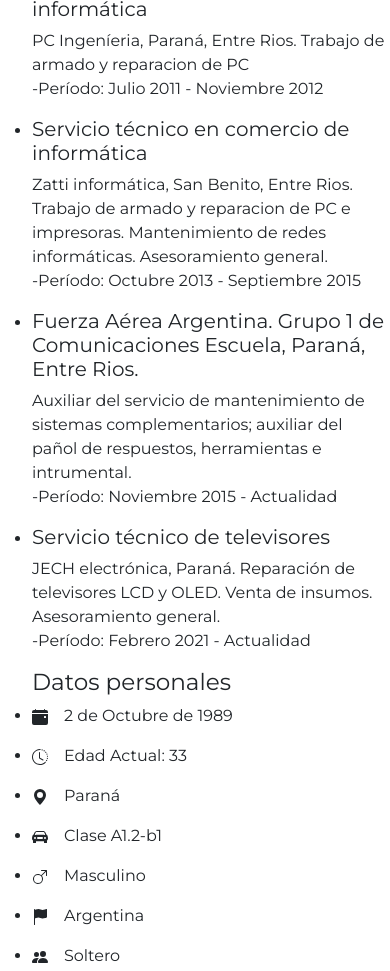
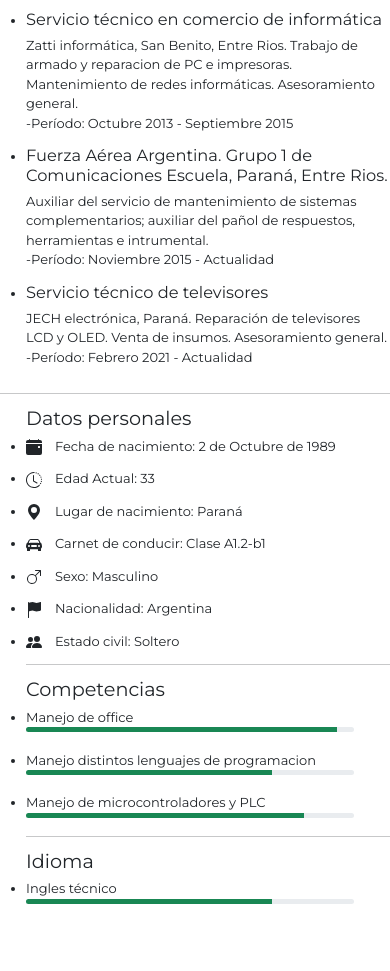
Before and after one commit to TON831/repo_cv, a plain HTML site: page index.html in a window 390 px wide. Shown: the part 525-1496 px from the top of the page. After the commit the page ends 1447 px from the top, so only its background shows below. Drawn offline with nearby package versions, Linux system fonts and the light colour scheme.

Commit message:
7-se agregaron media querys en css

```diff
--- a/css/estilos.css
+++ b/css/estilos.css
@@ -1,12 +1,28 @@
 *{
-    margin: 0;
-    font-family: 'Montserrat', sans-serif;
+  margin: 0;
+  font-family: 'Montserrat', sans-serif;
+  font-size: medium;
 }
 
 .titulo{
-    margin-bottom: 0;
+  margin-bottom: 0;
 }
 
 .progress{
-    margin: 0% 10% 5% 0%;
+  margin: 0% 10% 5% 0%;
 }
+
+
+/* Responsivo */
+
+@media screen and (max-width: 991px) {
+  *{
+    font-size: small;
+  }
+}
+
+@media screen and (min-width: 768px) {
+  .divisor_resp{
+    display: none;
+  }
+}
--- a/index.html
+++ b/index.html
@@ -1,12 +1,21 @@
 <!DOCTYPE html>
 <html lang="es">
 <head>
+  <!-- Metadatos -->
   <meta charset="UTF-8">
+  <meta name="author" content="Gaston Truffe">
+  <meta name="description" content="Curriculum vitae de Gaston Truffe">
   <meta http-equiv="X-UA-Compatible" content="IE=edge">
   <meta name="viewport" content="width=device-width, initial-scale=1.0">
-    <title>Proyecto CV</title>
+  <!-- Titulo -->
+  <title>Gaston Truffe | Curriculum vitae</title>
+  <!-- favicon -->
+  <link rel="icon" type="image/x-icon" href="Imagenes/favicon.png">
+  <!-- Bootstrap -->
   <link href="https://cdn.jsdelivr.net/npm/bootstrap@5.3.0-alpha1/dist/css/bootstrap.min.css" rel="stylesheet" integrity="sha384-GLhlTQ8iRABdZLl6O3oVMWSktQOp6b7In1Zl3/Jr59b6EGGoI1aFkw7cmDA6j6gD" crossorigin="anonymous">
+  <!-- Estilos -->
   <link rel="stylesheet" href="css/estilos.css">
+  <!-- Google Fonts -->
   <link rel="preconnect" href="https://fonts.googleapis.com">
   <link rel="preconnect" href="https://fonts.gstatic.com" crossorigin>
   <link href="https://fonts.googleapis.com/css2?family=Montserrat&display=swap" rel="stylesheet">
@@ -43,7 +52,7 @@
       </div>
     </header>
 
-    <main class="row">
+    <main class="row flex-wrap">
       <section class="col-md-8">
         <ul>
           <h3>Educación</h3>
@@ -69,11 +78,12 @@
         </ul>
       </section>
       <aside class="col-md-4">
+      <hr class="divisor_resp">
         <ul>
         <h3>Datos personales</h3>
           <li><p><svg xmlns="http://www.w3.org/2000/svg" width="16" height="16" fill="currentColor" class="bi bi-calendar-event-fill" viewBox="0 0 16 16">
             <path d="M4 .5a.5.5 0 0 0-1 0V1H2a2 2 0 0 0-2 2v1h16V3a2 2 0 0 0-2-2h-1V.5a.5.5 0 0 0-1 0V1H4V.5zM16 14V5H0v9a2 2 0 0 0 2 2h12a2 2 0 0 0 2-2zm-3.5-7h1a.5.5 0 0 1 .5.5v1a.5.5 0 0 1-.5.5h-1a.5.5 0 0 1-.5-.5v-1a.5.5 0 0 1 .5-.5z"/>
-            </svg>&emsp;2 de Octubre de 1989</p></li>
+            </svg>&emsp;Fecha de nacimiento: 2 de Octubre de 1989</p></li>
 
           <li><p><svg xmlns="http://www.w3.org/2000/svg" width="16" height="16" fill="currentColor" class="bi bi-clock-history" viewBox="0 0 16 16">
             <path d="M8.515 1.019A7 7 0 0 0 8 1V0a8 8 0 0 1 .589.022l-.074.997zm2.004.45a7.003 7.003 0 0 0-.985-.299l.219-.976c.383.086.76.2 1.126.342l-.36.933zm1.37.71a7.01 7.01 0 0 0-.439-.27l.493-.87a8.025 8.025 0 0 1 .979.654l-.615.789a6.996 6.996 0 0 0-.418-.302zm1.834 1.79a6.99 6.99 0 0 0-.653-.796l.724-.69c.27.285.52.59.747.91l-.818.576zm.744 1.352a7.08 7.08 0 0 0-.214-.468l.893-.45a7.976 7.976 0 0 1 .45 1.088l-.95.313a7.023 7.023 0 0 0-.179-.483zm.53 2.507a6.991 6.991 0 0 0-.1-1.025l.985-.17c.067.386.106.778.116 1.17l-1 .025zm-.131 1.538c.033-.17.06-.339.081-.51l.993.123a7.957 7.957 0 0 1-.23 1.155l-.964-.267c.046-.165.086-.332.12-.501zm-.952 2.379c.184-.29.346-.594.486-.908l.914.405c-.16.36-.345.706-.555 1.038l-.845-.535zm-.964 1.205c.122-.122.239-.248.35-.378l.758.653a8.073 8.073 0 0 1-.401.432l-.707-.707z"/>
@@ -83,23 +93,23 @@
 
           <li><p><svg xmlns="http://www.w3.org/2000/svg" width="16" height="16" fill="currentColor" class="bi bi-geo-alt-fill" viewBox="0 0 16 16">
             <path d="M8 16s6-5.686 6-10A6 6 0 0 0 2 6c0 4.314 6 10 6 10zm0-7a3 3 0 1 1 0-6 3 3 0 0 1 0 6z"/>
-          </svg>&emsp;Paraná</p></li>
+          </svg>&emsp;Lugar de nacimiento: Paraná</p></li>
 
           <li><p><svg xmlns="http://www.w3.org/2000/svg" width="16" height="16" fill="currentColor" class="bi bi-car-front-fill" viewBox="0 0 16 16">
             <path d="M2.52 3.515A2.5 2.5 0 0 1 4.82 2h6.362c1 0 1.904.596 2.298 1.515l.792 1.848c.075.175.21.319.38.404.5.25.855.715.965 1.262l.335 1.679c.033.161.049.325.049.49v.413c0 .814-.39 1.543-1 1.997V13.5a.5.5 0 0 1-.5.5h-2a.5.5 0 0 1-.5-.5v-1.338c-1.292.048-2.745.088-4 .088s-2.708-.04-4-.088V13.5a.5.5 0 0 1-.5.5h-2a.5.5 0 0 1-.5-.5v-1.892c-.61-.454-1-1.183-1-1.997v-.413a2.5 2.5 0 0 1 .049-.49l.335-1.68c.11-.546.465-1.012.964-1.261a.807.807 0 0 0 .381-.404l.792-1.848ZM3 10a1 1 0 1 0 0-2 1 1 0 0 0 0 2Zm10 0a1 1 0 1 0 0-2 1 1 0 0 0 0 2ZM6 8a1 1 0 0 0 0 2h4a1 1 0 1 0 0-2H6ZM2.906 5.189a.51.51 0 0 0 .497.731c.91-.073 3.35-.17 4.597-.17 1.247 0 3.688.097 4.597.17a.51.51 0 0 0 .497-.731l-.956-1.913A.5.5 0 0 0 11.691 3H4.309a.5.5 0 0 0-.447.276L2.906 5.19Z"/>
-          </svg>&emsp;Clase A1.2-b1</p></li>
+          </svg>&emsp;Carnet de conducir: Clase A1.2-b1</p></li>
 
           <li><p><svg xmlns="http://www.w3.org/2000/svg" width="16" height="16" fill="currentColor" class="bi bi-gender-male" viewBox="0 0 16 16">
             <path fill-rule="evenodd" d="M9.5 2a.5.5 0 0 1 0-1h5a.5.5 0 0 1 .5.5v5a.5.5 0 0 1-1 0V2.707L9.871 6.836a5 5 0 1 1-.707-.707L13.293 2H9.5zM6 6a4 4 0 1 0 0 8 4 4 0 0 0 0-8z"/>
-          </svg>&emsp;Masculino</p></li>
+          </svg>&emsp;Sexo: Masculino</p></li>
 
           <li><p><svg xmlns="http://www.w3.org/2000/svg" width="16" height="16" fill="currentColor" class="bi bi-flag-fill" viewBox="0 0 16 16">
             <path d="M14.778.085A.5.5 0 0 1 15 .5V8a.5.5 0 0 1-.314.464L14.5 8l.186.464-.003.001-.006.003-.023.009a12.435 12.435 0 0 1-.397.15c-.264.095-.631.223-1.047.35-.816.252-1.879.523-2.71.523-.847 0-1.548-.28-2.158-.525l-.028-.01C7.68 8.71 7.14 8.5 6.5 8.5c-.7 0-1.638.23-2.437.477A19.626 19.626 0 0 0 3 9.342V15.5a.5.5 0 0 1-1 0V.5a.5.5 0 0 1 1 0v.282c.226-.079.496-.17.79-.26C4.606.272 5.67 0 6.5 0c.84 0 1.524.277 2.121.519l.043.018C9.286.788 9.828 1 10.5 1c.7 0 1.638-.23 2.437-.477a19.587 19.587 0 0 0 1.349-.476l.019-.007.004-.002h.001"/>
-          </svg>&emsp;Argentina</p></li>
+          </svg>&emsp;Nacionalidad: Argentina</p></li>
 
           <li><p><svg xmlns="http://www.w3.org/2000/svg" width="16" height="16" fill="currentColor" class="bi bi-people-fill" viewBox="0 0 16 16">
             <path d="M7 14s-1 0-1-1 1-4 5-4 5 3 5 4-1 1-1 1H7Zm4-6a3 3 0 1 0 0-6 3 3 0 0 0 0 6Zm-5.784 6A2.238 2.238 0 0 1 5 13c0-1.355.68-2.75 1.936-3.72A6.325 6.325 0 0 0 5 9c-4 0-5 3-5 4s1 1 1 1h4.216ZM4.5 8a2.5 2.5 0 1 0 0-5 2.5 2.5 0 0 0 0 5Z"/>
-          </svg>&emsp;Soltero</p></li>
+          </svg>&emsp;Estado civil: Soltero</p></li>
           </p>
           <p></p>
           <hr>
@@ -114,7 +124,7 @@
           </div>
           <li><p class="titulo">Manejo de microcontroladores y PLC</p></li>
           <div class="progress"  role="progressbar" aria-label="uc_value" aria-valuenow="25" aria-valuemin="0" aria-valuemax="100" style="height: 5px">
-            <div class="progress-bar bg-success" style="width: 80%"></div>
+            <div class="progress-bar bg-success" style="width: 85%"></div>
           </div>
           <hr>
           <h3>Idioma</h3>
```
Also changed, not shown: Imagenes/favicon.png (added). Lines whose indentation alone changed are shown as unchanged.
